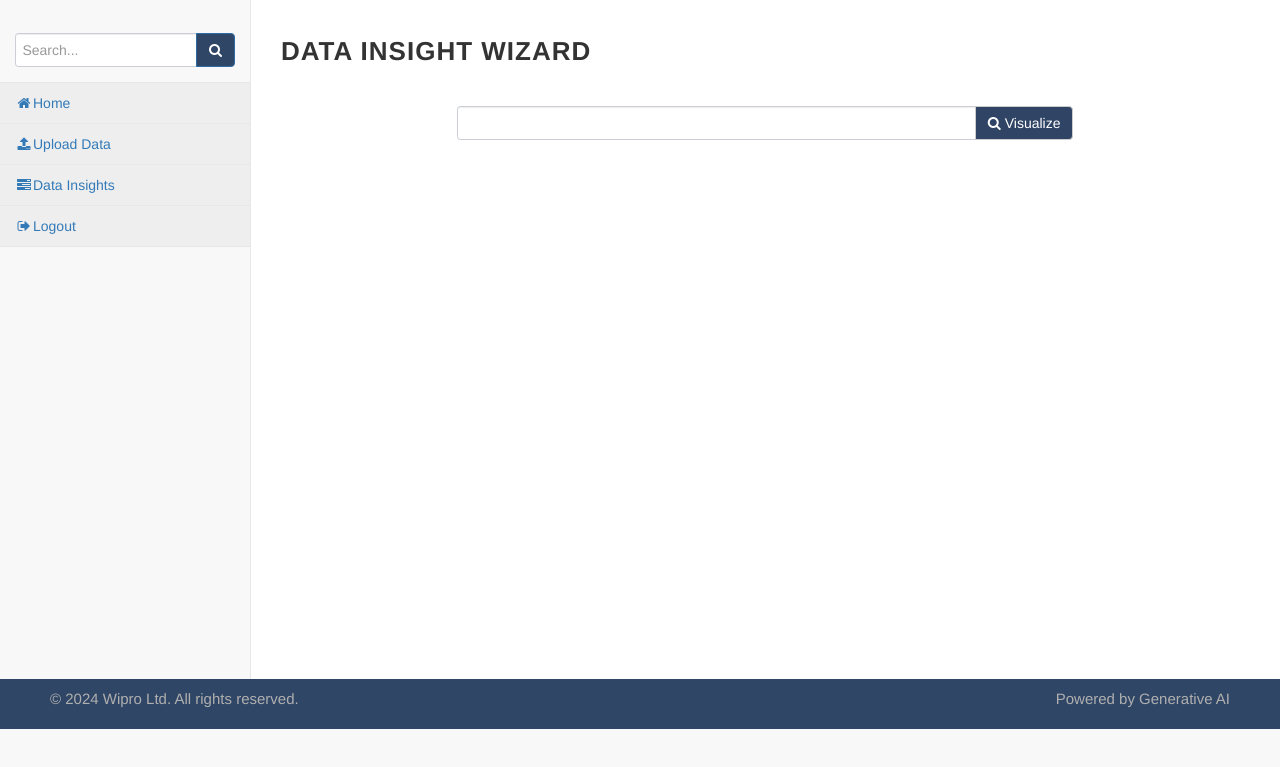
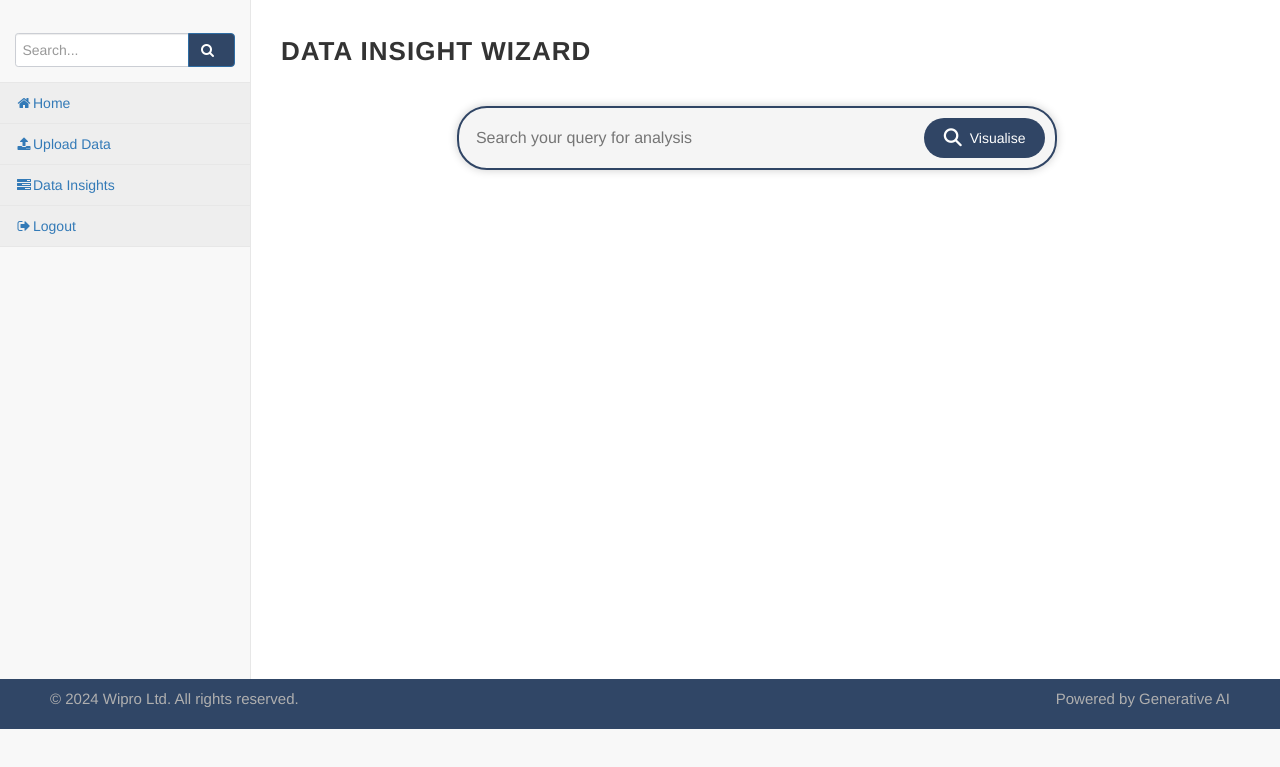
Before and after one commit to TechCursed/CDA-Frontend, a website: page CDA-master 2/pages/dataWizard.html in a window 1280 px wide. Shown: the part 83-850 px from the top of the page. Drawn offline with nearby package versions, Linux system fonts and the light colour scheme; a script that the page names is missing; files whose address does not match are found by name.

Commit message:
added cpdes

```diff
--- a/CDA-master 2/css/startmin.css
+++ b/CDA-master 2/css/startmin.css
@@ -1382,4 +1382,105 @@ select {
 
  .right-msg .msg-bubble{
    background-color: #304565;
+
+}
+
+
+/* UPDATED CSS FOR SEARCH CONTAINER */
+
+ .search-container {
+   display: flex;
+   justify-content: center;
+   align-items: center;
+   margin: 0; /* Added */
+
  }
+
+ .search-box {
+   display: flex;
+   align-items: center;
+   background-color: #f5f5f5;
+   border-radius: 30px;
+   padding: 10px;
+   box-shadow: 0 0 10px rgba(0, 0, 0, 0.2);
+   transition: all 0.3s ease-in-out;
+   border: 2px solid #304565;
+   width: 600px;
+ }
+
+ .search-box:hover {
+   border-color: #233249;
+ }
+
+ .search-box:focus-within {
+   border-color: #122033;
+   box-shadow: 0 0 15px rgba(0, 0, 0, 0.6);
+   transform: scale(1.02);
+ }
+
+ .search-input {
+   flex: 1;
+   border: none;
+   background-color: transparent;
+   outline: none;
+   font-size: 16px;
+   padding: 8px;
+   color: #333;
+ }
+
+ .search-input::placeholder {
+   opacity: 1;
+ }
+
+ .search-input:-ms-input-placeholder {
+   opacity: 1;
+ }
+
+ .search-input::-ms-input-placeholder {
+   opacity: 1;
+ }
+
+ .search-button {
+   background-color: #304565;
+   color: #fff;
+   border: none;
+   border-radius: 20px;
+   padding: 10px 20px;
+   cursor: pointer;
+   transition: all 0.3s ease-in-out;
+   display: flex;
+   align-items: center;
+   position: relative;
+   overflow: hidden;
+ }
+
+ .search-button:hover {
+   background-color: #233249;
+   transform: scale(1.05);
+   box-shadow: 0 0 10px rgba(0, 0, 0, 0.3);
+ }
+
+ .search-button:before {
+   content: "";
+   position: absolute;
+   top: 50%;
+   left: 50%;
+   transform: translate(-50%, -50%);
+   width: 0;
+   height: 0;
+   background-color: rgba(255, 255, 255, 0.3);
+   border-radius: 50%;
+   opacity: 0;
+   transition: all 0.3s ease-in-out;
+ }
+
+ .search-button:hover:before {
+   width: 200%;
+   height: 200%;
+   opacity: 1;
+ }
+
+ .fa-search {
+   font-size: 18px;
+   margin-right: 8px;
+ }
--- a/CDA-master 2/pages/dataWizard.html
+++ b/CDA-master 2/pages/dataWizard.html
@@ -105,7 +105,8 @@
                 <a class="navbar-brand" href="index.html">
                     <img src="../images/wipro-white-edited.webp" width="80" height="60" class="d-inline-block align-top" alt="wipro-logo" >
                   </a>
-                  <a class="navbar-brand navhead" href="index.html" style="color: white; margin-bottom: 30px;"><h3 class="text-white mb-0">
+                  <!-- <a class="navbar-brand navhead" href="index.html" style="color: white; margin-bottom: 30px;"><h3 class="text-white mb-0"> -->
+                    <a class="navbar-brand navhead" href="index.html" style="color: white; margin-bottom: 30px; padding-top: px;"><h3 class="text-white mb-0">
                     Conversational Data Analyser</Data></Data><span
                       style="font-size: 1.2rem; margin-left: 10px"
                       >Powered by Intel® Core™ Ultra Processor</span></h3>
@@ -169,12 +170,16 @@
          </div>
         <div class="col-lg-8">
             <div class="form-group input-group">
-                <input type="text" class="form-control" style="height: 34px;" id="queryInput">
-                <span class="input-group-btn">
-                    <button class="btn btn-default" type="button" id="searchButton">
-                        <i class="fa fa-search"></i> Visualize
-                    </button>
-                </span>
+                <div class="search-container">
+                    <div class="search-box">
+                      <input type="text" placeholder="Search your query for analysis" class="search-input" id="queryInput" style="border: 0px;
+                      border-radius: 0%;">
+                      <button class="search-button" id="searchButton">
+                        <i class="fas fa-search"></i>
+                        <span>Visualise</span>
+                      </button>
+                    </div>
+                  </div>
             </div>
         </div>
 
--- a/CDA-master 2/pages/index.html
+++ b/CDA-master 2/pages/index.html
@@ -13,6 +13,7 @@
     <script src="https://maxcdn.bootstrapcdn.com/bootstrap/3.4.1/js/bootstrap.min.js"></script>
     <script src="https://cdnjs.cloudflare.com/ajax/libs/xlsx/0.17.2/xlsx.full.min.js"></script>
     <script src="https://kit.fontawesome.com/e4f70f5bb4.js" crossorigin="anonymous"></script>
+
     <!-- <link href="https://cdn.jsdelivr.net/npm/bootstrap@5.3.3/dist/css/bootstrap.min.css" rel="stylesheet" integrity="sha384-QWTKZyjpPEjISv5WaRU9OFeRpok6YctnYmDr5pNlyT2bRjXh0JMhjY6hW+ALEwIH" crossorigin="anonymous"> -->
     <!-- Bootstrap Core CSS -->
     <link href="../css/bootstrap.min.css" rel="stylesheet">
@@ -51,11 +52,11 @@
     <nav class="navbar navbar-inverse navbar-fixed-top my-custom-navbar" role="navigation">
         <div class="navbar-header">
             <a class="navbar-brand" href="index.html">
-                <img src="../images/wipro-white-edited.webp" width="80" height="60" class="d-inline-block align-top" alt="">
+                <img src="../assets//WIT_BIG.D.png" width="63" height="50" class="d-inline-block align-top" alt="wipro-logo" style="padding-top: 0;" >
             </a>
-            <a class="navbar-brand" href="index.html" style="color: white; margin-bottom: 30px;">
+            <a class="navbar-brand" href="index.html" style="color: white; margin-bottom: 30px; padding-top: 6px;">
                 <h3 class="text-white mb-0">
-                    Conversational Data Analyser</Data></Data><span
+                    Conversational Data Analyser<span
                         style="font-size: 1.2rem; margin-left: 10px"
                     >Powered by Intel® Core™ Ultra Processor</span>
                 </h3>
@@ -156,7 +157,7 @@
                                                 <li class="active">Project Selection</li>
                                                 <li>Document Upload</li>
                                                 <li>File Stats</li>
-                                                <li>Data Sanitisation</li>
+                                                <li>Data Sanitization</li>
                                                 <li>Summary</li>
                                             </ul>
                                         </div>
@@ -230,7 +231,7 @@
                                             <div class="main">
                                                 <div class="content">
                                                     <div class="text">
-                                                        <h2>Data Sanitisation</h2>
+                                                        <h2>Data Sanitization</h2>
                                                         <p>Sanitize your data by fixing missing, corrupted, and null values.</p>
                                                         <div id="sanitizationLoader" class="loader" style="display: none;"></div> <!-- Added loader for data sanitization step -->
 
```
Also changed, not shown: CDA-master 2/pages/homepage.html (+4 -6 lines), CDA-master 2/pages/login.html (+1 -1 lines), CDA-master 2/assets/WIT_BIG.D.png (added).
